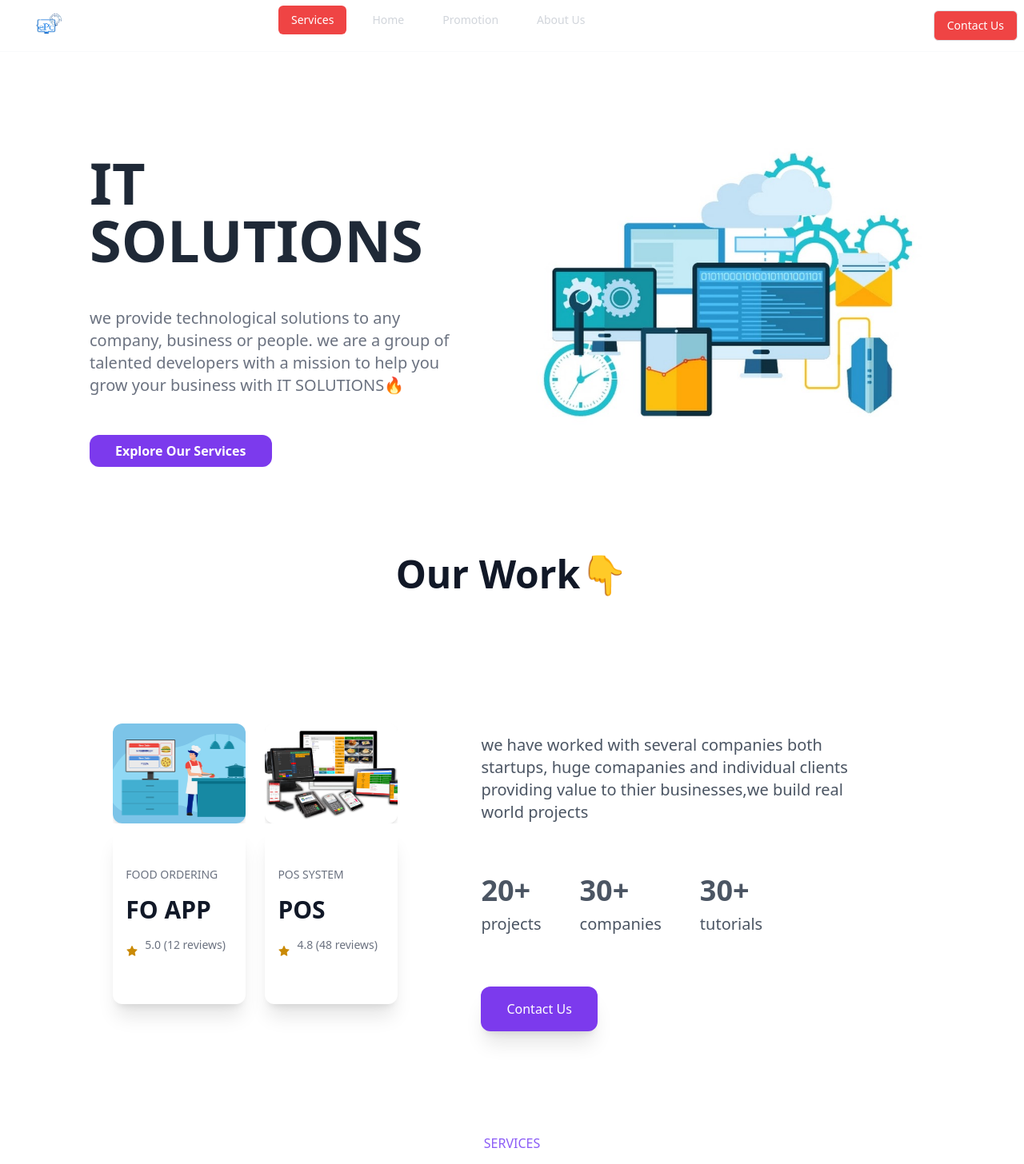
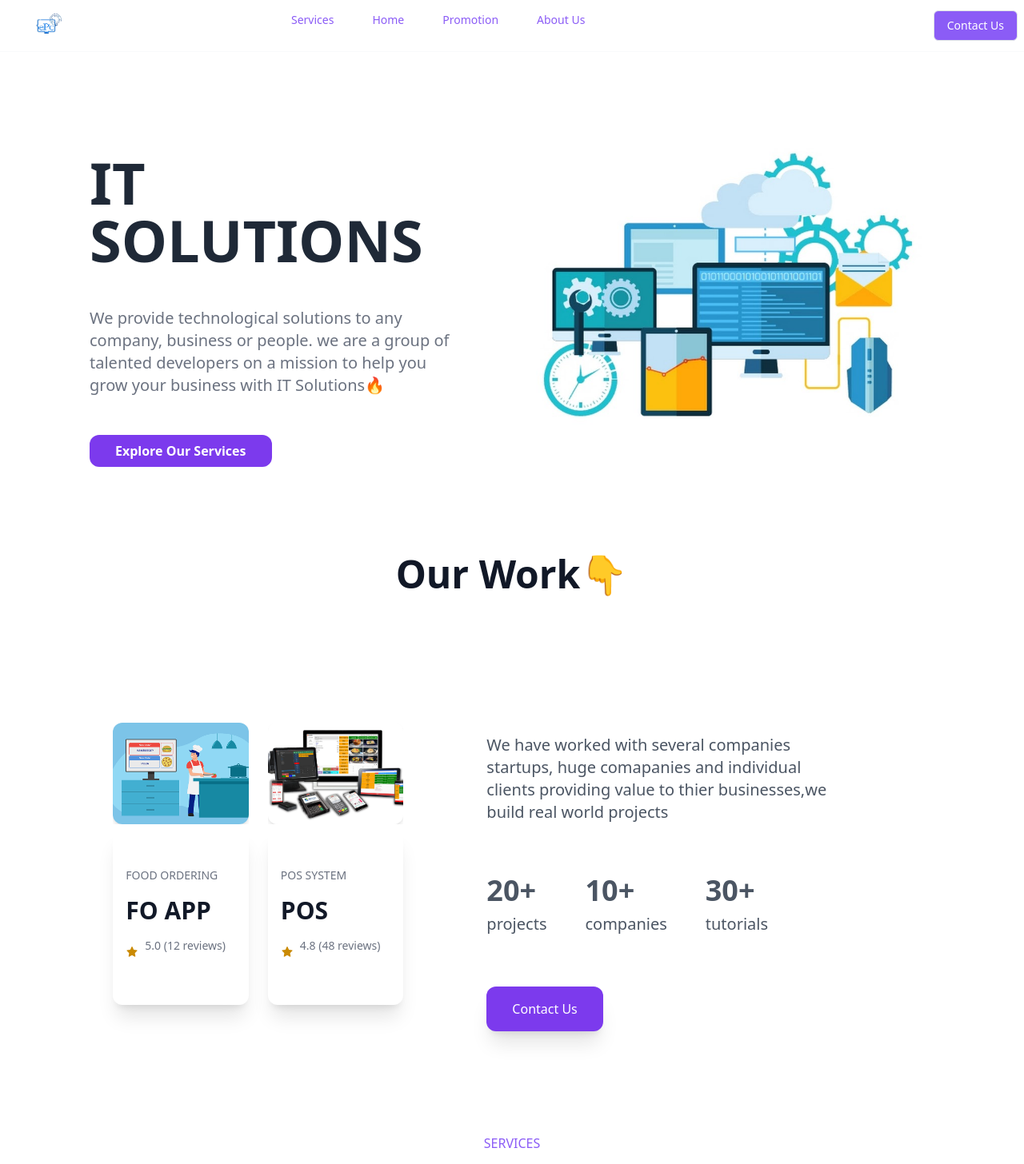
Before and after one commit to stevenmutsauri/techspace, a Next.js app: page / in a window 1280 px wide. Shown: the top 1456 px of the page at 80% size. Built offline with nearby package versions, Linux system fonts and the light colour scheme.

Commit message:
navbar links fixing

```diff
--- a/components/Contact.js
+++ b/components/Contact.js
@@ -66,7 +66,7 @@ function Contact() {
                   className="btn btn-outline-primary mb-3 items-center"
                   type="submit"
                 >
-                  Submit form
+                  Send Message
                 </button>
               </div>
             </form>
--- a/components/HomeServices.js
+++ b/components/HomeServices.js
@@ -13,7 +13,7 @@ function services() {
     <div className="flex-col justify-center items-center my-20">
       <p className="text-violet-500 uppercase text-center">Services</p>
       <h2 className="text-5xl  text-center">
-        Our Best<span className="font-bold"> Services</span>
+        Our Best<span className="font-bold"> Services👇</span>
       </h2>
       <div className="flex justify-center items-center">
         <div className="grid grid-cols-2 md:mx-0 mx-10 md:grid-cols-3 gap-5 my-20">
--- a/components/Navbar.tsx
+++ b/components/Navbar.tsx
@@ -9,7 +9,7 @@ const navigation = [
   { name: 'Services', href: '/services', current: true },
   { name: 'Home', href: '/', current: false },
   { name: 'Promotion', href: '#', current: false },
-  { name: 'About Us', href: '#', current: false },
+  { name: 'About Us', href: '/about', current: false },
 ]
 
 function classNames(...classes: string[]) {
@@ -25,7 +25,7 @@ export default function Navbar() {
             <div className="relative mx-0 flex h-16 items-center justify-between md:mx-20">
               <div className="absolute inset-y-0 left-0 flex items-center sm:hidden">
                 {/* Mobile menu button*/}
-                <Disclosure.Button className="inline-flex items-center justify-center rounded-md p-2 text-gray-400 hover:bg-violet-700 hover:text-white focus:outline-none focus:ring-2 focus:ring-inset focus:ring-white  no-underline">
+                <Disclosure.Button className="inline-flex items-center justify-center rounded-md p-2 text-gray-400 hover:bg-red-500 hover:text-white focus:outline-none focus:ring-2 focus:ring-inset focus:ring-white  no-underline">
                   <span className="sr-only">Open main menu</span>
                   {open ? (
                     <XIcon className="block h-6 w-6" aria-hidden="true" />
@@ -57,8 +57,8 @@ export default function Navbar() {
                         href={item.href}
                         className={classNames(
                           item.current
-                            ? 'bg-red-500  text-white  no-underline hover:bg-violet-500'
-                            : 'text-gray-300 hover:bg-violet-500 hover:text-white hover:shadow-lg no-underline',
+                            ? '  text-violet-500  no-underline hover:bg-red-500 hover:text-white'
+                            : 'text-violet-500 hover:bg-red-500 hover:text-white hover:shadow-lg no-underline',
                           'rounded-md px-3 py-2 text-sm font-medium'
                         )}
                         aria-current={item.current ? 'page' : undefined}
@@ -71,7 +71,7 @@ export default function Navbar() {
               </div>
               <div className="absolute inset-y-0 right-0 flex items-center pr-2 sm:static sm:inset-auto sm:ml-6 sm:pr-0">
                 <Link href ='/contact'>
-                <button className="rounded-md border bg-red-500 border-violet-100  px-3 py-2 text-sm font-medium  hover:shadow-lg text-white hover:bg-violet-500">
+                <button className="rounded-md border bg-violet-500 border-violet-100  px-3 py-2 text-sm font-medium  hover:shadow-lg text-white hover:bg-red-500">
                   Contact Us
                 </button>
                 </Link>
@@ -88,8 +88,8 @@ export default function Navbar() {
                   href={item.href}
                   className={classNames(
                     item.current
-                      ? 'bg-violet-500 text-white shadow-lg'
-                      : 'text-gray-300 hover:bg-violet-500 hover:text-white hover:shadow-lg',
+                      ? 'bg-red-500 text-white shadow-lg no-underline'
+                      : 'text-violet-500 hover:bg-red-500 hover:text-white hover:shadow-lg no-underline',
                     'block rounded-md px-3 py-2 text-base font-medium'
                   )}
                   aria-current={item.current ? 'page' : undefined}
--- a/components/Trending.tsx
+++ b/components/Trending.tsx
@@ -59,7 +59,7 @@ function Trending() {
         <div className="flex-col items-start justify-start sm:mt-8 md:mt-0 md:ml-20">
 
           <p className="mt-5 w-3/4 text-base text-gray-600 md:text-xl">
-           we have worked with several companies both startups, huge comapanies and
+           We have worked with several companies  startups, huge comapanies and
            individual clients providing value to thier businesses,we build real world projects
 
           </p>
@@ -69,7 +69,7 @@ function Trending() {
               <p className="text-xl font-medium text-gray-600">projects</p>
             </div>
             <div className="my-5 flex-col">
-              <h1 className="text-4xl font-bold text-gray-600">30+</h1>
+              <h1 className="text-4xl font-bold text-gray-600">10+</h1>
               <p className="text-xl font-medium text-gray-600">companies</p>
             </div>
             <div className="my-5 flex-col">
--- a/pages/MainPage.tsx
+++ b/pages/MainPage.tsx
@@ -16,9 +16,9 @@ function MainPage() {
               IT SOLUTIONS
             </h3>
             <p className="text-base text-gray-500 md:text-xl">
-             we provide technological solutions to any company, business or people.
-             we are a group of talented developers with a mission to help you grow
-             your business with IT SOLUTIONS🔥
+             We provide technological solutions to any company, business or people.
+             we are a group of talented developers on a mission to help you grow
+             your business with IT Solutions🔥
             </p>
             <div className="mt-12 flex items-start justify-start gap-5 text-center ">
               <Link href ='/services'>
```
